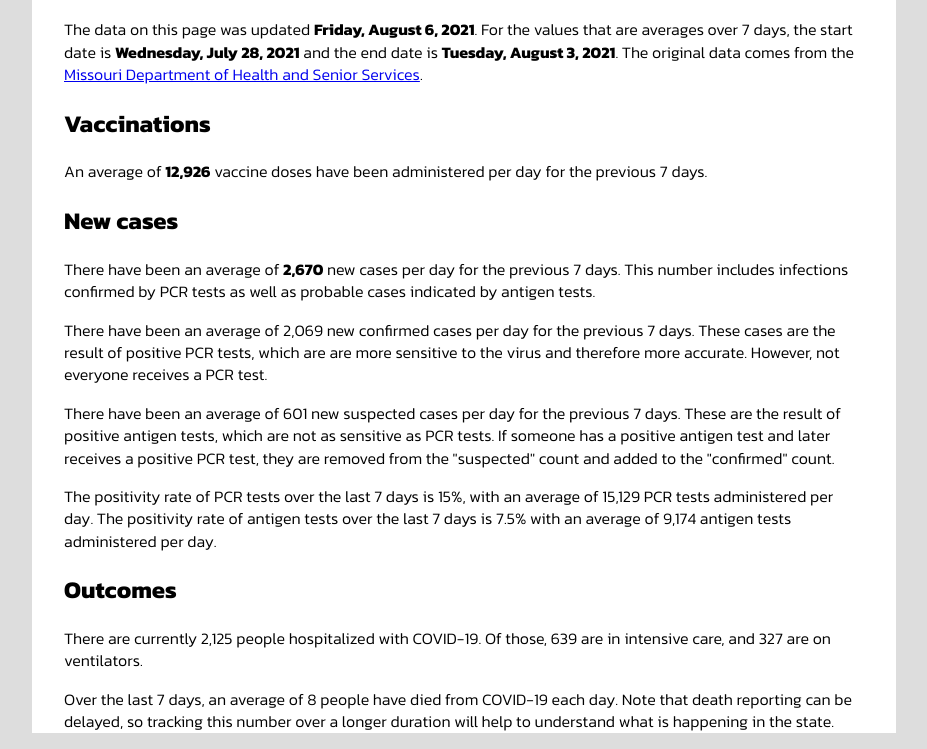
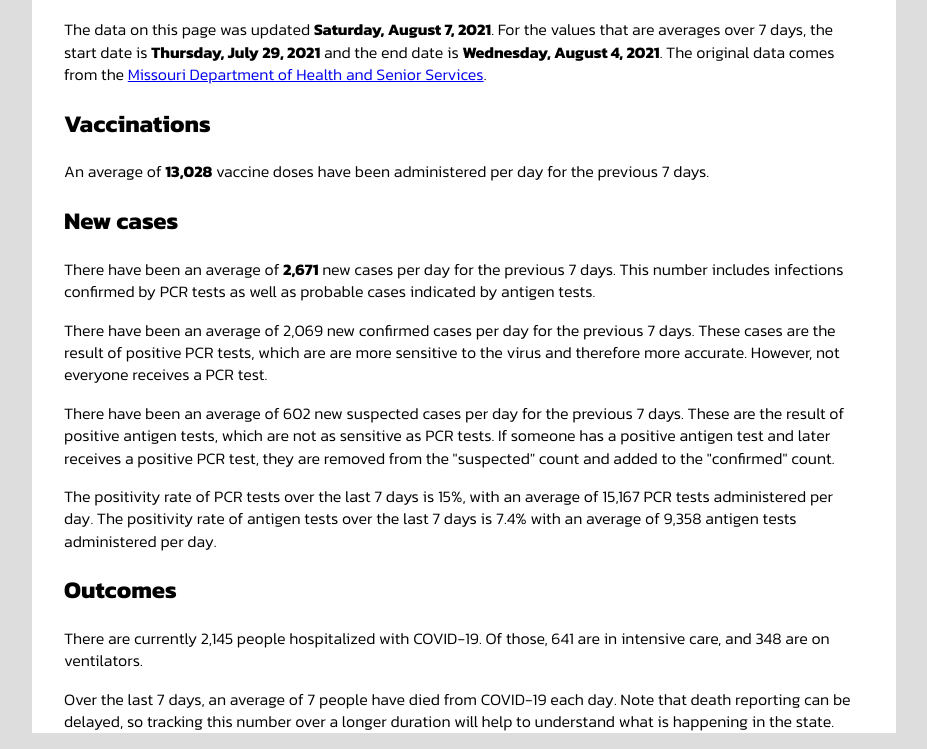
Before and after one commit to mgwalker/mo-vid, a website: page docs/index.html in a window 1280 px wide. Shown: the part 83-832 px from the top of the page, without its empty margins (176-1103 px from the left). Drawn offline with Linux system fonts and the light colour scheme.

Commit message:
regular update

```diff
--- a/docs/index.html
+++ b/docs/index.html
@@ -38,10 +38,10 @@
     <main>
       <h1>Missouri COVID data</h1>
       <p>
-        The data on this page was updated <strong>Friday, August 6, 2021</strong>. For
+        The data on this page was updated <strong>Saturday, August 7, 2021</strong>. For
         the values that are averages over 7 days, the start date is
-        <strong>Wednesday, July 28, 2021</strong> and the end date is
-        <strong>Tuesday, August 3, 2021</strong>. The original data comes from the
+        <strong>Thursday, July 29, 2021</strong> and the end date is
+        <strong>Wednesday, August 4, 2021</strong>. The original data comes from the
         <a
           href="https://results.mo.gov/t/COVID19/views/COVID-19PublicDashboards/Executive?:embed=y&:showVizHome=no&:host_url=https://results.mo.gov/"
           >Missouri Department of Health and Senior Services</a
@@ -50,13 +50,13 @@
 
       <h2>Vaccinations</h2>
       <p>
-        An average of <strong>12,926</strong> vaccine
+        An average of <strong>13,028</strong> vaccine
         doses have been administered per day for the previous 7 days.
       </p>
 
       <h2>New cases</h2>
       <p>
-        There have been an average of <strong>2,670</strong> new
+        There have been an average of <strong>2,671</strong> new
         cases per day for the previous 7 days. This number includes infections
         confirmed by PCR tests as well as probable cases indicated by antigen
         tests.
@@ -70,7 +70,7 @@
       </p>
 
       <p>
-        There have been an average of 601 new
+        There have been an average of 602 new
         suspected cases per day for the previous 7 days. These are the result of
         positive antigen tests, which are not as sensitive as PCR tests. If
         someone has a positive antigen test and later receives a positive PCR
@@ -79,18 +79,18 @@
       </p>
 
       <p>
-        The positivity rate of PCR tests over the last 7 days is 15%, with an average of 15,129 PCR tests administered per day. The
-        positivity rate of antigen tests over the last 7 days is 7.5% with an average of 9,174 antigen tests administered per day.
+        The positivity rate of PCR tests over the last 7 days is 15%, with an average of 15,167 PCR tests administered per day. The
+        positivity rate of antigen tests over the last 7 days is 7.4% with an average of 9,358 antigen tests administered per day.
       </p>
 
       <h2>Outcomes</h2>
       <p>
-        There are currently 2,125 people hospitalized with
-        COVID-19. Of those, 639 are in intensive care, and 327 are on ventilators.
+        There are currently 2,145 people hospitalized with
+        COVID-19. Of those, 641 are in intensive care, and 348 are on ventilators.
       </p>
 
       <p>
-        Over the last 7 days, an average of 8 people
+        Over the last 7 days, an average of 7 people
         have died from COVID-19 each day. Note that death reporting can be
         delayed, so tracking this number over a longer duration will help to
         understand what is happening in the state.
```
Also changed, not shown: output/mo-vid.csv, output/mo-vid.json, 1 other file.
